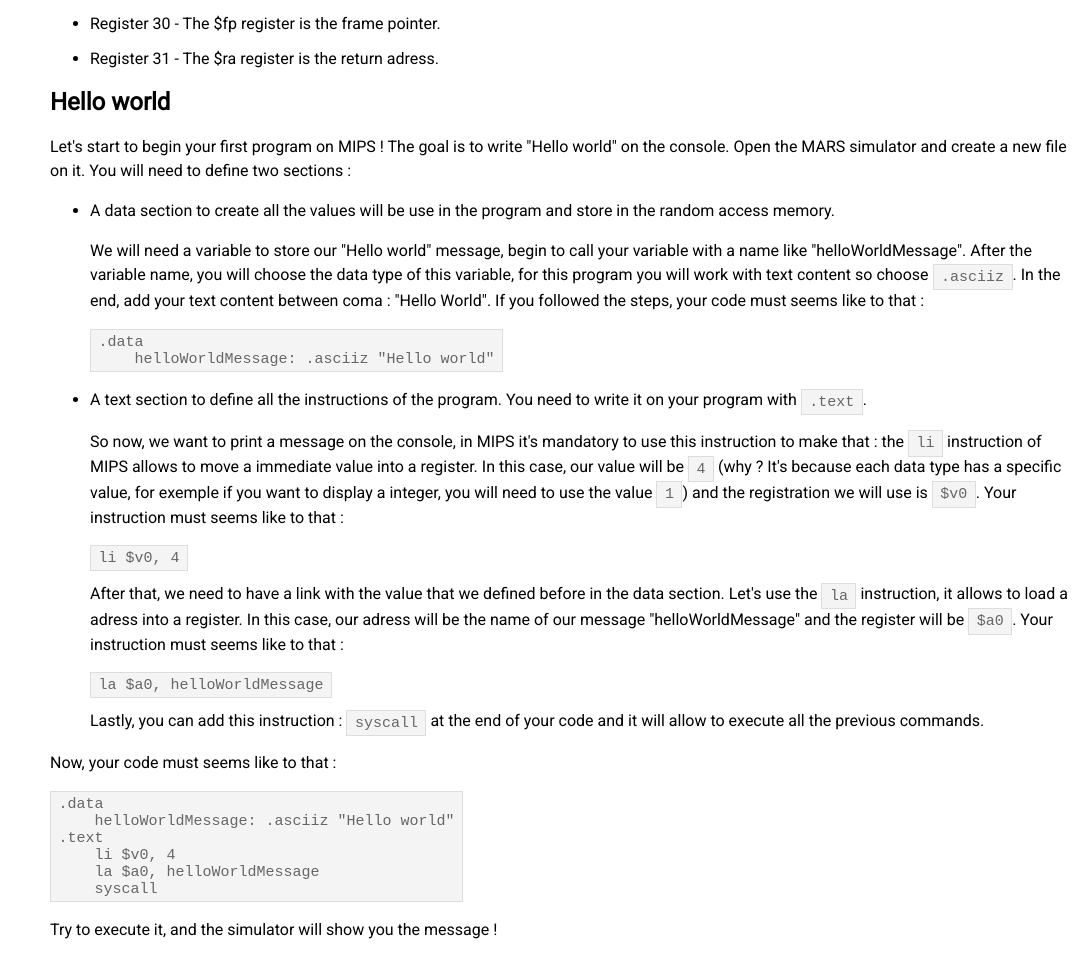
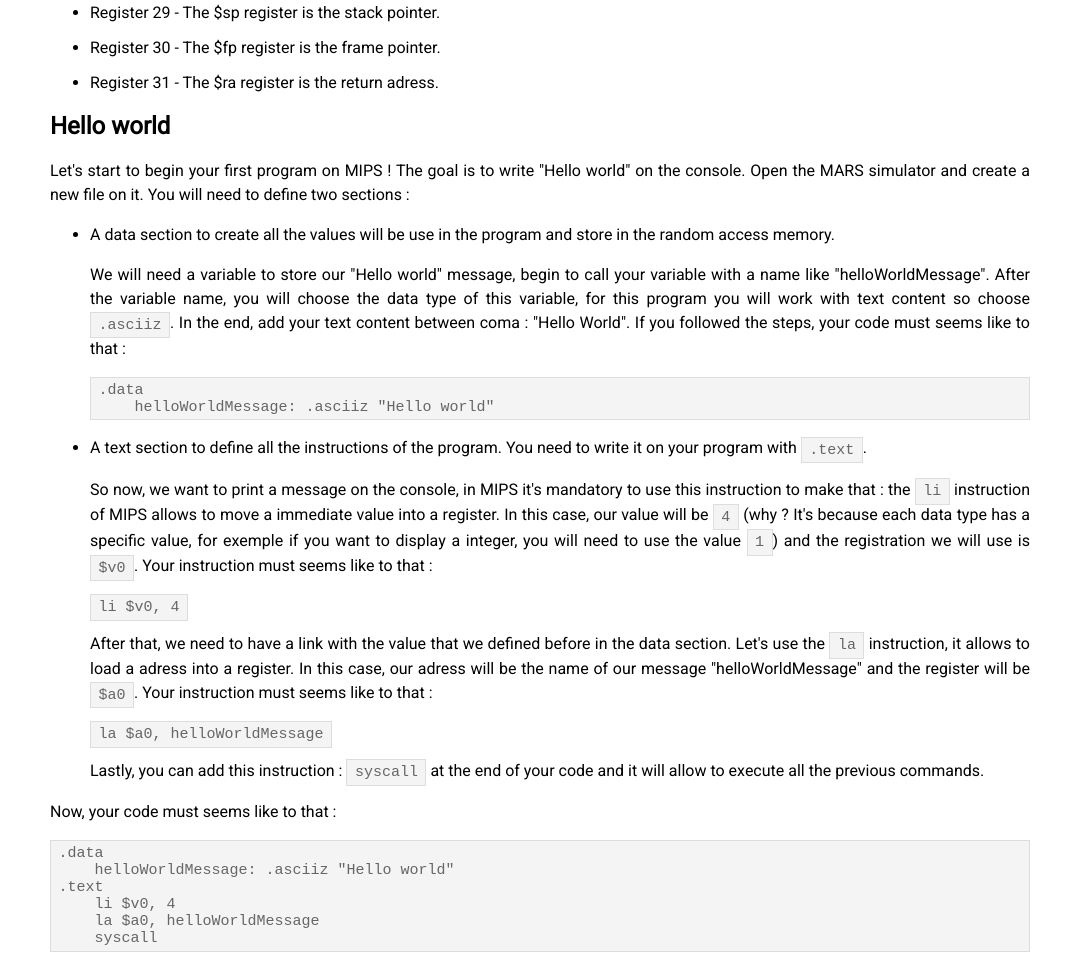
Before and after one commit to CorentinVernevaut/technical-documentation-page, a plain HTML site: page index.html in a window 1280 px wide. Shown: the part 840-1795 px from the top of the page, without its empty margins (200-1280 px from the left). Drawn offline with Linux system fonts and the light colour scheme.

Commit message:
add margin to main-doc, justify the text, and remove width rules css on code_block

```diff
--- a/index.css
+++ b/index.css
@@ -35,10 +35,12 @@ body {
 #main-doc {
     position: absolute;
     left: 250px;
+    margin-right: 50px;
 }
 
 p {
     line-height: 1.5;
+    text-align: justify;
 }
 
 .main-section ul li {
@@ -61,5 +63,4 @@ code {
 .code_block {
     display: block;
     white-space: pre-wrap;
-    width: fit-content;
 }
```
